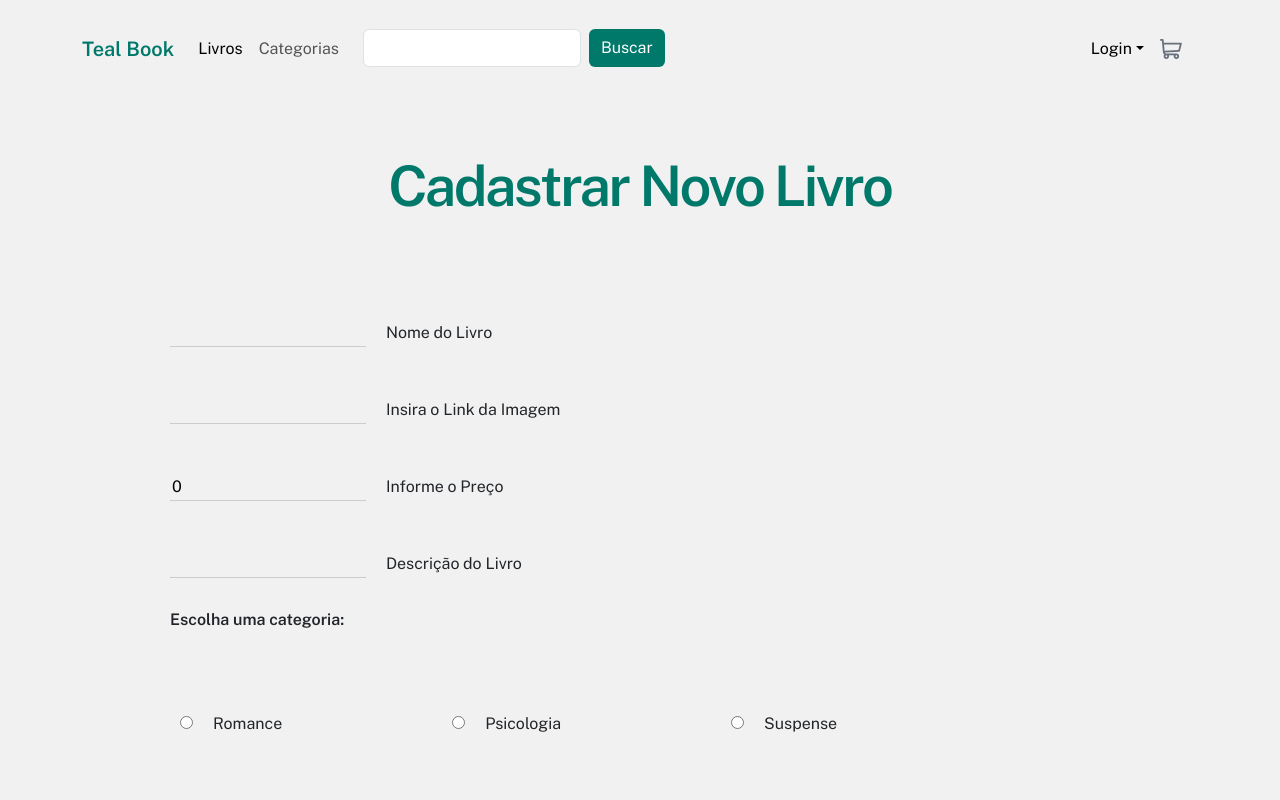
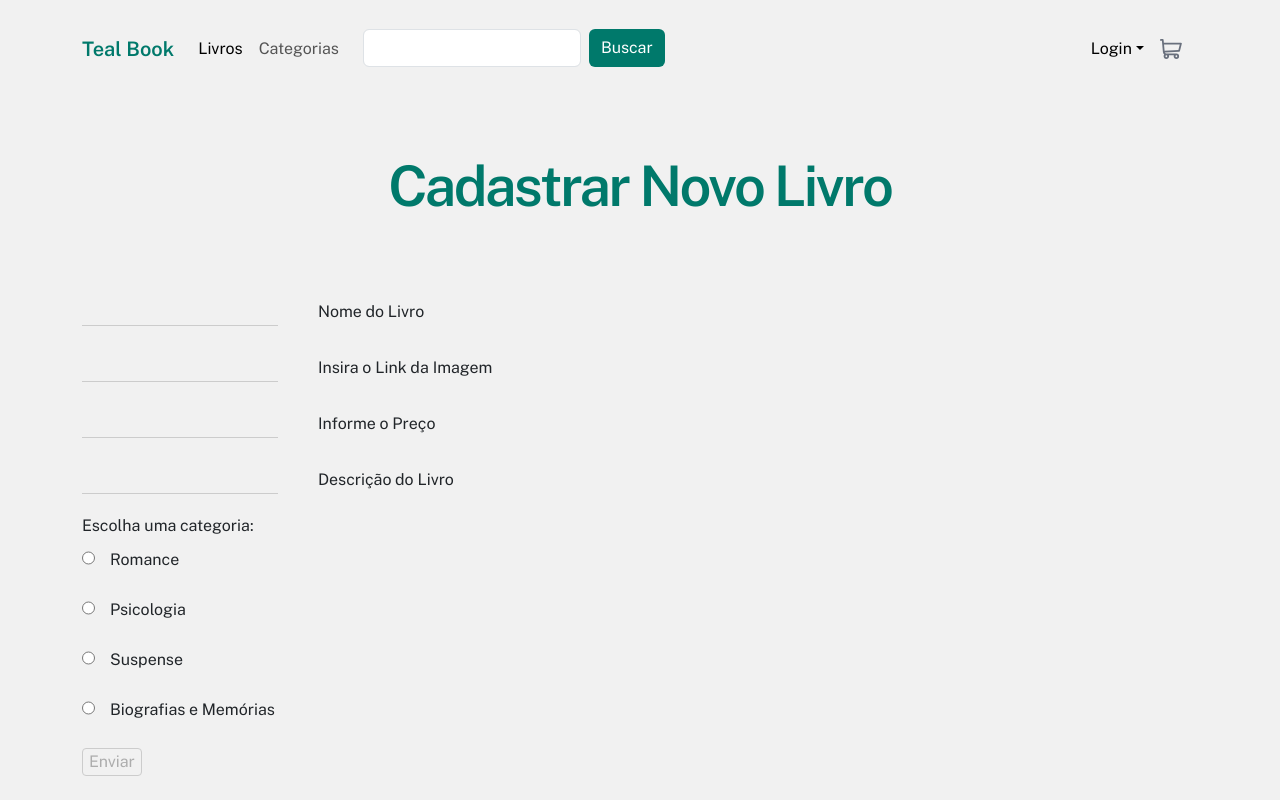
Before and after one commit to LumaFusco/desafio-final-gama-academy, a React (Create React App) app: page /cadastro in a window 1280 px wide. Shown: the top 800 px of the page. Built offline with nearby package versions, Linux system fonts and the light colour scheme.

Commit message:
finish form

```diff
--- a/src/components/FormularioCadastro/FormLivro.style.ts
+++ b/src/components/FormularioCadastro/FormLivro.style.ts
@@ -1,43 +1,44 @@
 import styled from "styled-components";
 
 export const Container = styled.div`
-    display: flex;
-    text-align: start;
-    form {
-    min-width: 100%;
-    min-height: 69vh;
-    padding: 50px;
-    }
-    .areaForm{
-        padding: 20px;
-        margin: 10px;
+   max-width: 1320px;
+   height: 100%;
+   margin: 50px auto;
+`;
+
+export const Form = styled.div`
+    form{
     }
     input{
-        margin-left: 90px;
-        background-color: #f1f1f1;
+        margin-bottom: 20px;
         border: none;
+        background-color: #F1F1F1;
         border-bottom: 1px solid #CCC;
-        margin-right: 20px;
+    }
+    label{
+        margin-left: 40px;
+        margin-top: 10px;
     }
 
-    .areaFormRadio span{
-        margin-left: 120px;
-        font-weight: 600;
+    .areaFormRadio{
+        display: flex;
+        flex-direction: column;
+        margin-left: 0;
     }
 
-    .areaFormRadio label{
-        margin-top: 40px;
-        padding: 40px;
+    .radio{
+        margin-left: 0;
+        display: flex;
 
-        text-align: start;
+        p{
+            margin-left: 15px;
+        }
     }
 
-
-
     button{
-        margin-top: 50px;
         border: 1px solid #CCC;
         border-radius: 4px;
-        margin-left: 200px;
+        margin-top: 10px;
     }
+
 `;
--- a/src/components/FormularioCadastro/FormLivro.tsx
+++ b/src/components/FormularioCadastro/FormLivro.tsx
@@ -6,22 +6,31 @@ const Formulario = () => {
 
   const [formValid, setFormValid] = useState(false);
   function isFormValid() {
-    return Object.values(formData).every((value) => value !== "" && formData.preco !== 0);
+    return Object.values(formData).every(
+      (value) => value !== "" && parseFloat(formData.preco) > 0
+    );
   }
 
   const [formData, setFormData] = useState({
     nome: "",
     imagem: "",
-    preco: 0,
+    preco: "",
+    descricao: "",
+    categoria: "",
+  });
+
+  const [formErrors, setFormErrors] = useState({
+    nome: "",
+    imagem: "",
+    preco: "",
     descricao: "",
     categoria: "",
   });
 
   const handleSubmit = (e: React.FormEvent<HTMLFormElement>) => {
     e.preventDefault();
+    setIsformSubmit(true);
     console.log(formData);
-
-    setIsformSubmit(true);
   };
 
   const handleChange = (
@@ -29,13 +38,26 @@ const Formulario = () => {
   ) => {
     const { name, value } = e.target;
     setFormData((prevFormData) => ({ ...prevFormData, [name]: value }));
+
+    if (name === "preco") {
+      if (value === "" || (parseFloat(value) <= 0 && "")) {
+        setFormErrors((prevFormErrors) => ({
+          ...prevFormErrors,
+          preco: "O preço deve ser maior que zero.",
+        }));
+      } else {
+        setFormErrors((prevFormErrors) => ({ ...prevFormErrors, preco: "" }));
+      }
+    }
+
     const isValid = isFormValid();
     setFormValid(isValid);
   };
 
   return (
     <C.Container>
-      <form onSubmit={handleSubmit}>
+      <C.Form>
+      <form onSubmit={handleSubmit} className='container-lg, container-sm, container-sm'>
         <div className="areaForm">
           <input
             type="text"
@@ -79,7 +101,7 @@ const Formulario = () => {
         <div className="areaFormRadio">
           <span>Escolha uma categoria:</span>
           <div>
-            <label>
+            <label className="radio">
               <input
                 type="radio"
                 name="categoria"
@@ -87,9 +109,9 @@ const Formulario = () => {
                 checked={formData.categoria === "romance"}
                 onChange={handleChange}
               />
-              Romance
+              <p>Romance</p>
             </label>
-            <label>
+            <label className="radio">
               <input
                 type="radio"
                 name="categoria"
@@ -97,9 +119,9 @@ const Formulario = () => {
                 checked={formData.categoria === "psicologia"}
                 onChange={handleChange}
               />
-              Psicologia
+              <p>Psicologia</p>
             </label>
-            <label>
+            <label className="radio">
               <input
                 type="radio"
                 name="categoria"
@@ -107,9 +129,9 @@ const Formulario = () => {
                 checked={formData.categoria === "suspense"}
                 onChange={handleChange}
               />
-              Suspense
+              <p>Suspense</p>
             </label>
-            <label>
+            <label className="radio">
               <input
                 type="radio"
                 name="categoria"
@@ -117,7 +139,7 @@ const Formulario = () => {
                 checked={formData.categoria === "biografias"}
                 onChange={handleChange}
               />
-              Biografias e Memórias
+              <p>Biografias e Memórias</p>
             </label>
           </div>
         </div>
@@ -125,6 +147,7 @@ const Formulario = () => {
           Enviar
         </button>
       </form>
+      </C.Form>
     </C.Container>
   );
 };
--- a/src/components/Title/title.styles.ts
+++ b/src/components/Title/title.styles.ts
@@ -1,15 +1,18 @@
 import  styled, {css}  from "styled-components";
+
+type h1Props = {
+    small?: boolean;
+}
 
 
 
-
-export const Container = styled.div`
+export const Container = styled.div<h1Props>`
     text-align: center;
 
     h1 {
         padding: 20px;
         font-weight: 600;
-        font-size: 56px;
+        font-size: ${props => props.small ? '30px' : '56px'};
         width: 755px;
         margin: auto;
         letter-spacing: -2.4px;
--- a/src/components/Title/title.tsx
+++ b/src/components/Title/title.tsx
@@ -8,7 +8,7 @@ type Props = {
 
 export const Title = (props: Props) => {
     return(
-    <C.Container>
+    <C.Container >
       <h1>{props.titleText}</h1>
       <h4>{props.subTitle}</h4>
     </C.Container>
```
